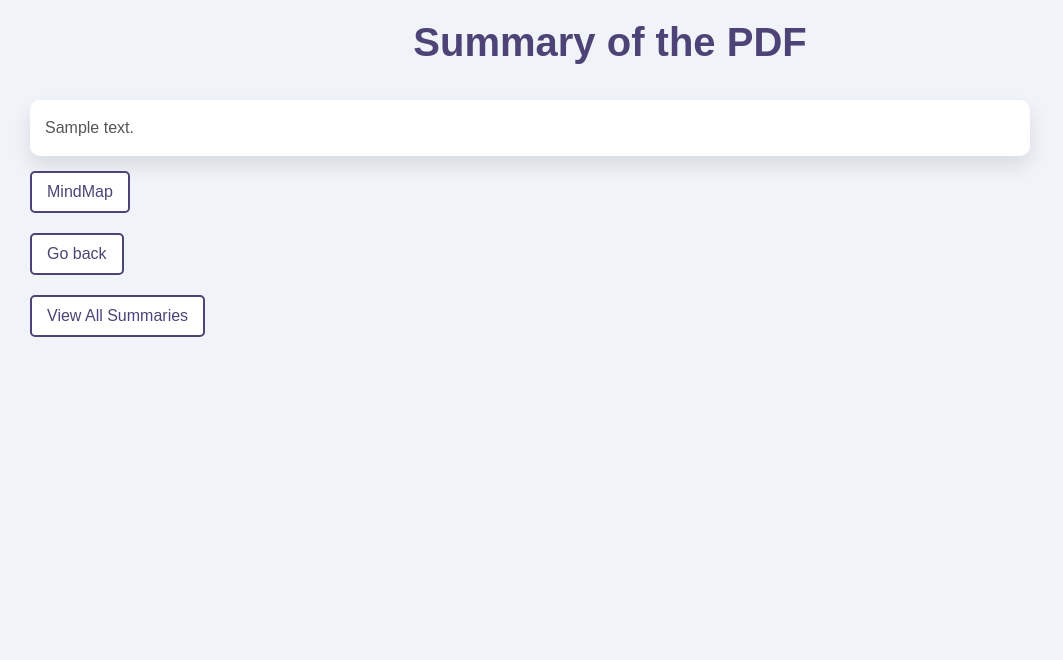
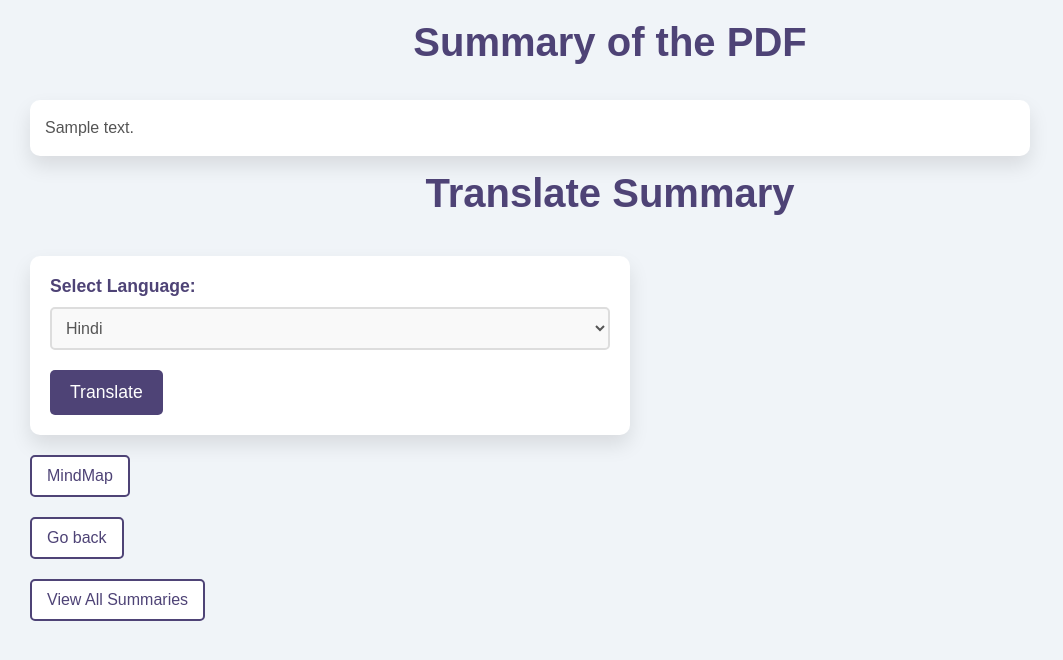
Before and after one commit to NidhiNayak08/Flask_LegalEase, a Flask app: template flask-app/templates/summary.html in a window 1280 px wide. Shown: the top 660 px of the page, without its empty margins (0-1063 px from the left). Run offline with Flask 3, Linux system fonts and the light colour scheme; the template is opened without the code that fills it: most values are stand-ins (such as "Sample title", 1, 10 or a date in 2020).

Commit message:
add multilingual support for summary

```diff
--- a/flask-app/app.py
+++ b/flask-app/app.py
@@ -10,6 +10,7 @@ from langchain_groq import ChatGroq
 import markdown
 import json
 from flask import jsonify
+from translate import translate_text
 
 
 app = Flask(__name__)
@@ -306,6 +307,29 @@ def get_dynamic_data():
 def mindmap():
     return render_template('mindmap.html')
 
+@app.route('/translate', methods=['GET', 'POST'])
+def translate_summary():
+    global formatted_summary_store  # Access the global formatted summary
 
+    if not formatted_summary_store:
+        return jsonify({"error": "No summary available. Please upload and summarize a document first."}), 404
+
+    if request.method == 'POST':
+        target_language = request.form.get('target_language')  # e.g., "hi" for Hindi
+
+        if not target_language:
+            return jsonify({"error": "Target language not specified."}), 400
+
+        try:
+            # Translate the formatted summary
+            translated_summary = translate_text(formatted_summary_store, target_language)
+
+            # Return the translated summary
+            return render_template('translated_summary.html', summary=translated_summary)
+        except Exception as e:
+            return jsonify({"error": f"Translation failed: {str(e)}"}), 500
+
+    # Render a form to select the target language
+    return render_template('translate.html')
 if __name__ == '__main__':
     app.run(debug=True, use_reloader=False)
--- a/flask-app/templates/summary.html
+++ b/flask-app/templates/summary.html
@@ -70,6 +70,72 @@
         margin-bottom: 20px;
         text-align: center;
       }
+      form {
+        background-color: #fff;
+        padding: 20px;
+        border-radius: 10px;
+        box-shadow: 0 10px 20px rgba(0, 0, 0, 0.1);
+        max-width: 600px;
+        width: 100%;
+        margin: 20px 0;
+        display: flex;
+        flex-direction: column;
+        align-items: flex-start;
+        font-size: 1rem;
+      }
+
+      /* Label styling */
+      label {
+        font-weight: bold;
+        color: #4e4376;
+        margin-bottom: 10px;
+        font-size: 1.1rem;
+      }
+
+      /* Select dropdown styling */
+      select {
+        width: 100%;
+        padding: 10px;
+        border: 2px solid #ddd;
+        border-radius: 5px;
+        margin-bottom: 20px;
+        font-size: 1rem;
+        color: #555;
+        background-color: #f9f9f9;
+        transition: border-color 0.3s ease;
+      }
+
+      select:focus {
+        border-color: #4e4376;
+        outline: none;
+      }
+
+      /* Button styling */
+      button {
+        background-color: #4e4376;
+        color: white;
+        padding: 12px 20px;
+        border: none;
+        border-radius: 5px;
+        font-size: 1.1rem;
+        cursor: pointer;
+        transition: background-color 0.3s ease, transform 0.3s ease;
+      }
+
+      button:hover {
+        background-color: #6a58a6;
+        transform: scale(1.05);
+      }
+
+      /* Button focus */
+      button:focus {
+        outline: none;
+      }
+
+      /* Button alignment */
+      form button {
+        align-self: flex-start;
+      }
 
       a:hover {
         background-color: #4e4376;
@@ -116,6 +182,18 @@
     <!-- <button onclick="location.href='mindmap.html';">Generate Mind Map</button>
     <button onclick="location.href='{{ url_for('mindmap') }}';">Generate Mind Map</button>
      -->
+    <h1>Translate Summary</h1>
+
+    <form method="POST" action="/translate">
+      <label for="language">Select Language:</label>
+      <select id="language" name="target_language">
+        <option value="hi">Hindi</option>
+        <option value="es">Spanish</option>
+        <option value="fr">French</option>
+        <!-- Add more language options as needed -->
+      </select>
+      <button type="submit">Translate</button>
+    </form>
     <a href="{{ url_for('mindmap') }}">MindMap</a>
     <a href="{{ url_for('index') }}">Go back</a>
     <a href="{{ url_for('my_docs') }}">View All Summaries</a>
```
Also changed, not shown: flask-app/templates/translated_summary.html (added, +60 -0 lines), flask-app/translate.py (added, +16 -0 lines), 1 other file.
